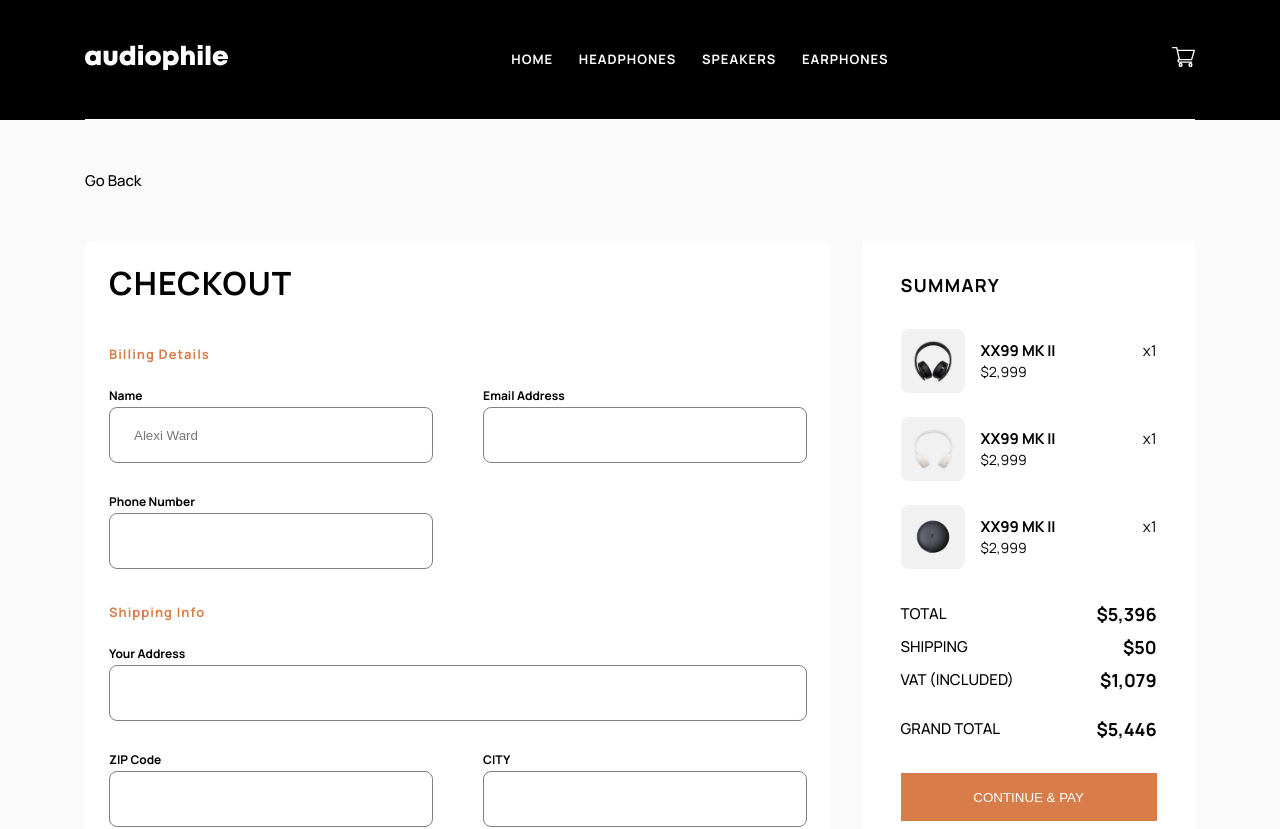
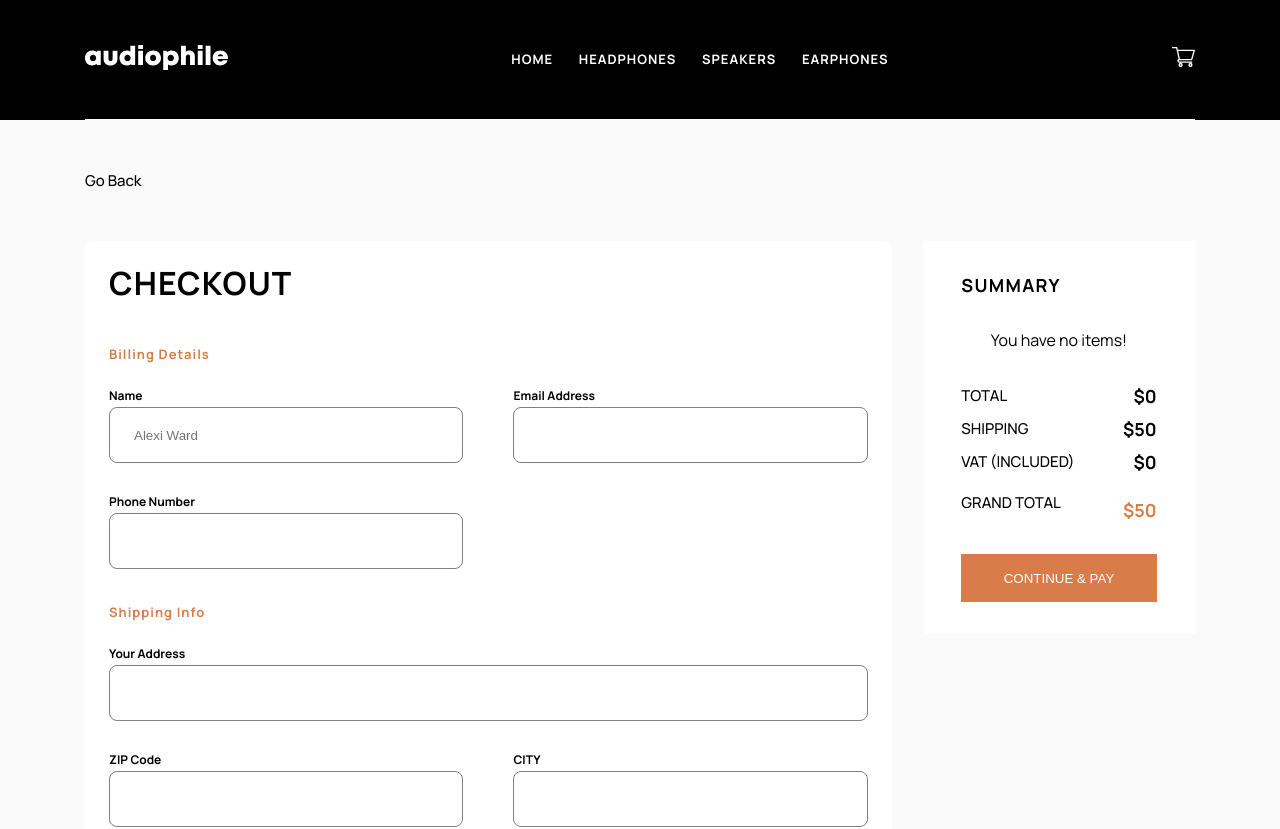
Before and after one commit to David-Henery4/Audiophile-Ecommerce-site, a React (Create React App) app: page /checkout in a window 1280 px wide. Shown: the top 829 px of the page. Built offline with nearby package versions, Linux system fonts and the light colour scheme.

Commit message:
summary & checkout functionality

```diff
--- a/src/components/checkout/Summary.js
+++ b/src/components/checkout/Summary.js
@@ -1,7 +1,11 @@
 import React from 'react'
+import { useSelector } from 'react-redux';
 import {xx59, xx99MK2, yx1} from "../../assets/cart"
 
 const Summary = () => {
+  const { cartItems, cartTotal, shippingFee, grandTotal, vatFee } = useSelector(
+    (store) => store.cart
+  );
   //
   // will be using:
   // shipping: 50,
@@ -10,51 +14,57 @@ const Summary = () => {
   return (
     <section className="summary">
       <h6 className="summary__title">SUMMARY</h6>
+      {/* SUMMARY ITEMS */}
       <div className="summary-items">
-        <div className="summary-single-item">
-          <img
-            className="summary-single-item__image"
-            src={xx99MK2}
-            alt="item"
-          />
-          <p className="summary-single-item__name">xx99 MK II</p>
-          <p className="summary-single-item__price">$2,999</p>
-          <p className="summary-single-item__quantity">x1</p>
-        </div>
-        <div className="summary-single-item">
-          <img className="summary-single-item__image" src={xx59} alt="item" />
-          <p className="summary-single-item__name">xx99 MK II</p>
-          <p className="summary-single-item__price">$2,999</p>
-          <p className="summary-single-item__quantity">x1</p>
-        </div>
-        <div className="summary-single-item">
-          <img className="summary-single-item__image" src={yx1} alt="item" />
-          <p className="summary-single-item__name">xx99 MK II</p>
-          <p className="summary-single-item__price">$2,999</p>
-          <p className="summary-single-item__quantity">x1</p>
-        </div>
+        {cartItems.length <= 0 ? (
+          <p> You have no items! </p>
+        ) : (
+          cartItems.map((item) => {
+            return (
+              <div key={item.id} className="summary-single-item">
+                <img
+                  className="summary-single-item__image"
+                  src={require(`../../assets/${item.cartImage}`)}
+                  alt={`${item.nickName}-summary-img`}
+                />
+                <p className="summary-single-item__name">{item.nickName}</p>
+                <p className="summary-single-item__price">${item.price}</p>
+                <p className="summary-single-item__quantity">
+                  x{item.itemQuantity}
+                </p>
+              </div>
+            );
+          })
+        )}
       </div>
+      {/*************/}
       <div className="summary-details">
         <div className="summary-detail-type">
           <p className="summary-details__name body-text">TOTAL</p>
-          <p className="summary-details__amount">$5,396</p>
+          <p className="summary-details__amount">${cartTotal}</p>
         </div>
         <div className="summary-detail-type">
           <p className="summary-details__name body-text">SHIPPING</p>
-          <p className="summary-details__amount">$50</p>
+          <p className="summary-details__amount">${shippingFee}</p>
         </div>
         <div className="summary-detail-type">
           <p className="summary-details__name body-text">VAT (INCLUDED)</p>
-          <p className="summary-details__amount">$1,079</p>
+          <p className="summary-details__amount">
+            ${Math.trunc(vatFee)}
+          </p>
         </div>
         <div className="summary-detail-type">
-          <p className="summary-details__name body-text summary-grand-total">
+          <p className="summary-details__name body-text">
             GRAND TOTAL
           </p>
-          <p className="summary-details__amount summary-grand-total">$5,446</p>
+          <p className="summary-details__amount summary-grand-total">
+            ${grandTotal}
+          </p>
         </div>
       </div>
-      <button className="summary__submit-btn">CONTINUE & PAY</button>
+      <button className="summary__submit-btn" disabled={cartItems.length <= 0}>
+        CONTINUE & PAY
+      </button>
     </section>
   );
 }
--- a/src/features/cart/cartSlice.js
+++ b/src/features/cart/cartSlice.js
@@ -3,6 +3,9 @@ import { createSlice } from "@reduxjs/toolkit";
 const initialState = {
   cartItems: [],
   cartTotal: 0,
+  shippingFee: 50,
+  grandTotal: 0,
+  vatFee: 0,
   isOverlayActive: false,
   isCartActive: false,
 }
@@ -73,6 +76,8 @@ const cartSlice = createSlice({
             total += item.totalPrice;
           });
           state.cartTotal = total
+          state.grandTotal = total + state.shippingFee;
+          state.vatFee = (20/100) * total
     }
   }
 });
--- a/src/sass/components/checkout/_summary.scss
+++ b/src/sass/components/checkout/_summary.scss
@@ -70,6 +70,7 @@
     &__amount{
       font-size: 18px;
       font-weight: $fontWeightBold;
+      // color: $colourPrimary;
     }
   }
   &-detail-type{ // Wrap for single name & amounts
@@ -81,6 +82,7 @@
 
   &-grand-total{
     margin-top: 16px;
+    color: $colourPrimary;
   }
 
   // SUBMIT BTN
```
